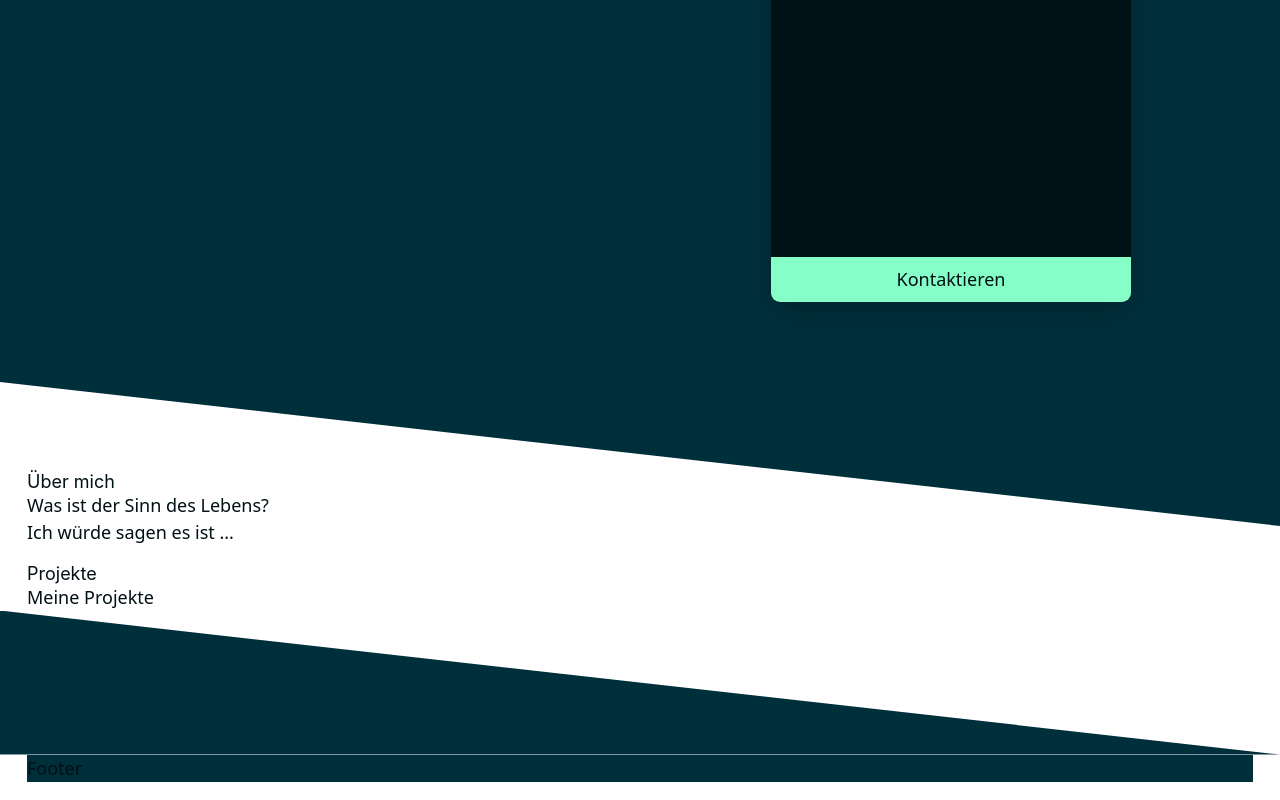
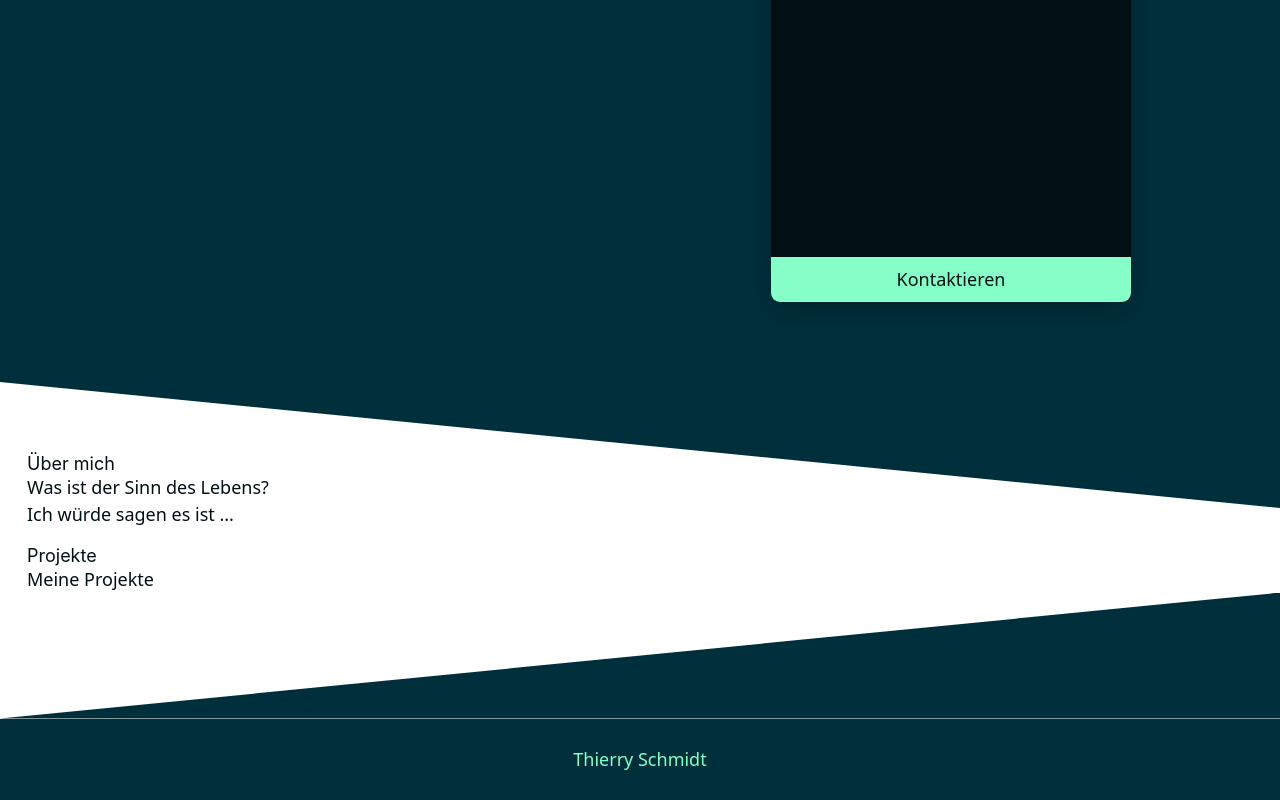
Before and after one commit to schmt5/portfolio, a Gatsby site: page / in a window 1280 px wide. Shown: the part 418-1218 px from the top of the page. Built offline with nearby package versions, Linux system fonts and the light colour scheme; Gatsby itself is replaced by a stand-in of ours.

Commit message:
Adjust Footer

```diff
--- a/src/components/divider.css
+++ b/src/components/divider.css
@@ -1,10 +1,10 @@
 .divider {
   background-color: var(--gunmetal);
-  height: 8rem;
+  height: 7rem;
 }
 
 .divider.start {
-  clip-path: polygon(0 100%, 100% 100%, 0 0);
+  clip-path: polygon(100% 0, 0 100%, 100% 100%);
 }
 
 .divider.end {
--- a/src/components/footer.js
+++ b/src/components/footer.js
@@ -4,7 +4,7 @@ import "./footer.css";
 const Footer = () => {
     return (
         <footer className="footer">
-            <p>Footer</p>
+                <p className="m-0 py-6 text-center">Thierry Schmidt</p>
         </footer>
     );
 }
--- a/src/pages/index.js
+++ b/src/pages/index.js
@@ -30,7 +30,7 @@ const IndexPage = () => (
       <ProjectTeaser />
     </Section>
     <Divider position="start" />
-    <Section>
+    <Section backgroundTheme="dark">
       <Footer />
     </Section>
 
```
